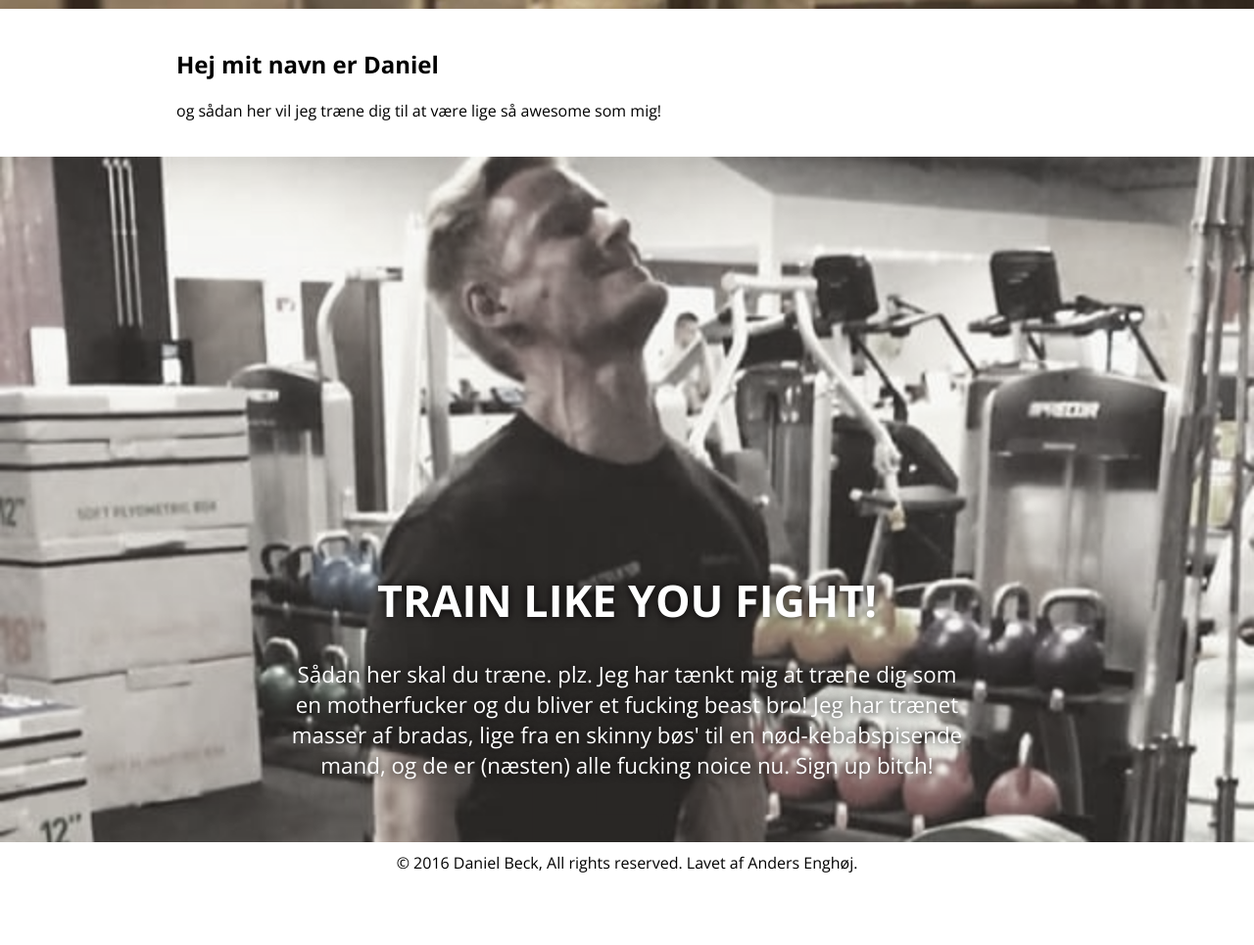
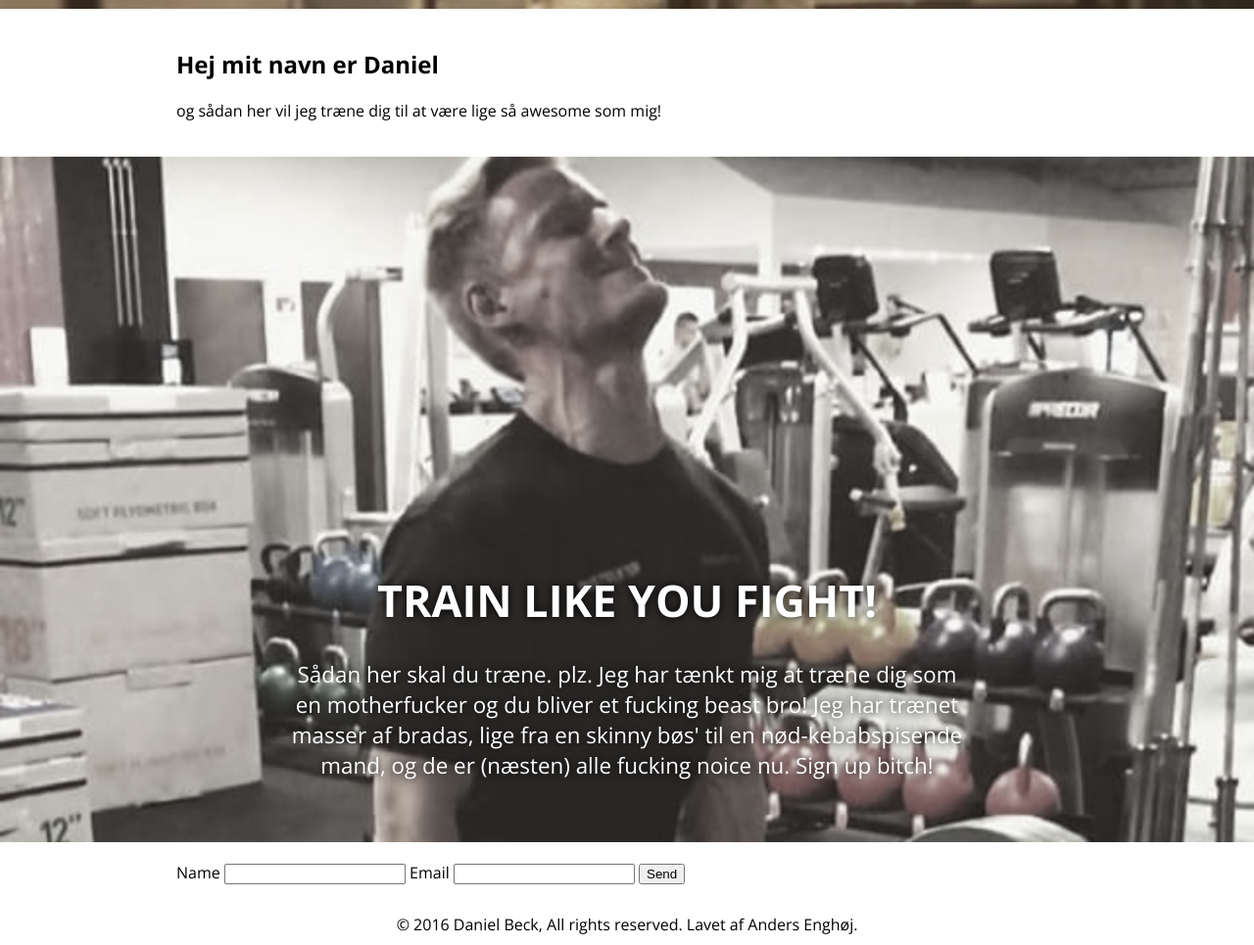
Before and after one commit to Arth101/daniel.fitness, a plain HTML site: page index.html in a window 1280 px wide. Shown: the part 503-1468 px from the top of the page at 98% size. Before the commit the page ends 1405 px from the top, so only its background shows below. Drawn offline with nearby package versions, Linux system fonts and the light colour scheme.

Commit message:
tried to use formspree

```diff
--- a/index.html
+++ b/index.html
@@ -42,6 +42,15 @@
         </div>
       </div>
 
+      <div class="container">
+        <form action="https://formspree.io/andersenghoej@gmail.com" method="POST">
+          <label for="form-name">Name</label>
+          <input type="text" name="name">
+          <label for="form-email">Email</label>
+          <input type="email" name="_replyto">
+          <input type="submit" value="Send">
+        </form>
+      </div>
 
     </main>
     <footer>
--- a/style.css
+++ b/style.css
@@ -37,7 +37,7 @@ nav {
   position: fixed;
   padding: 10px;
   width: 100%;
-  background-color: rgba(255, 255, 255, 0.5);
+  background-color: rgba(255, 255, 255, 0.85);
 }
 
 nav ul {
```
